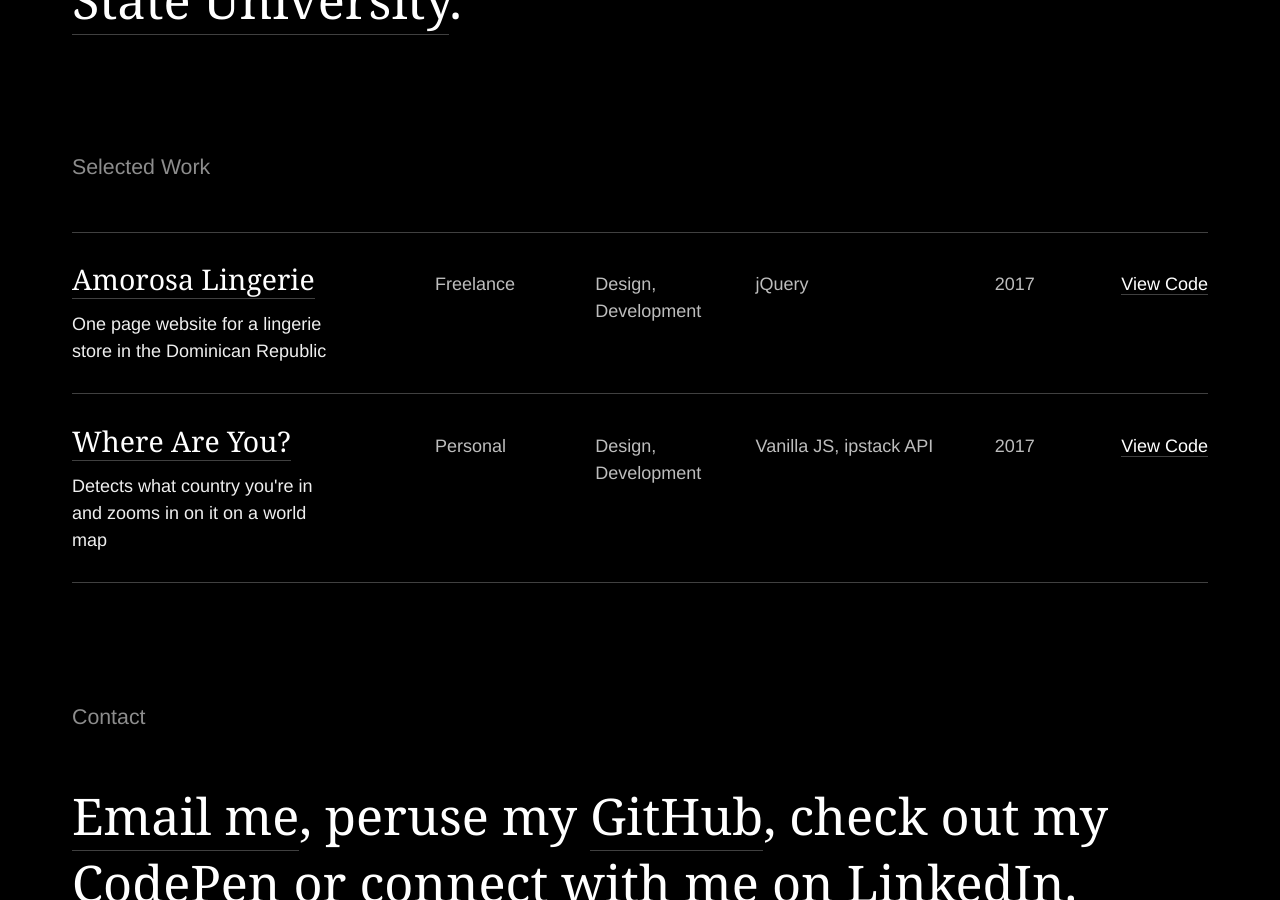
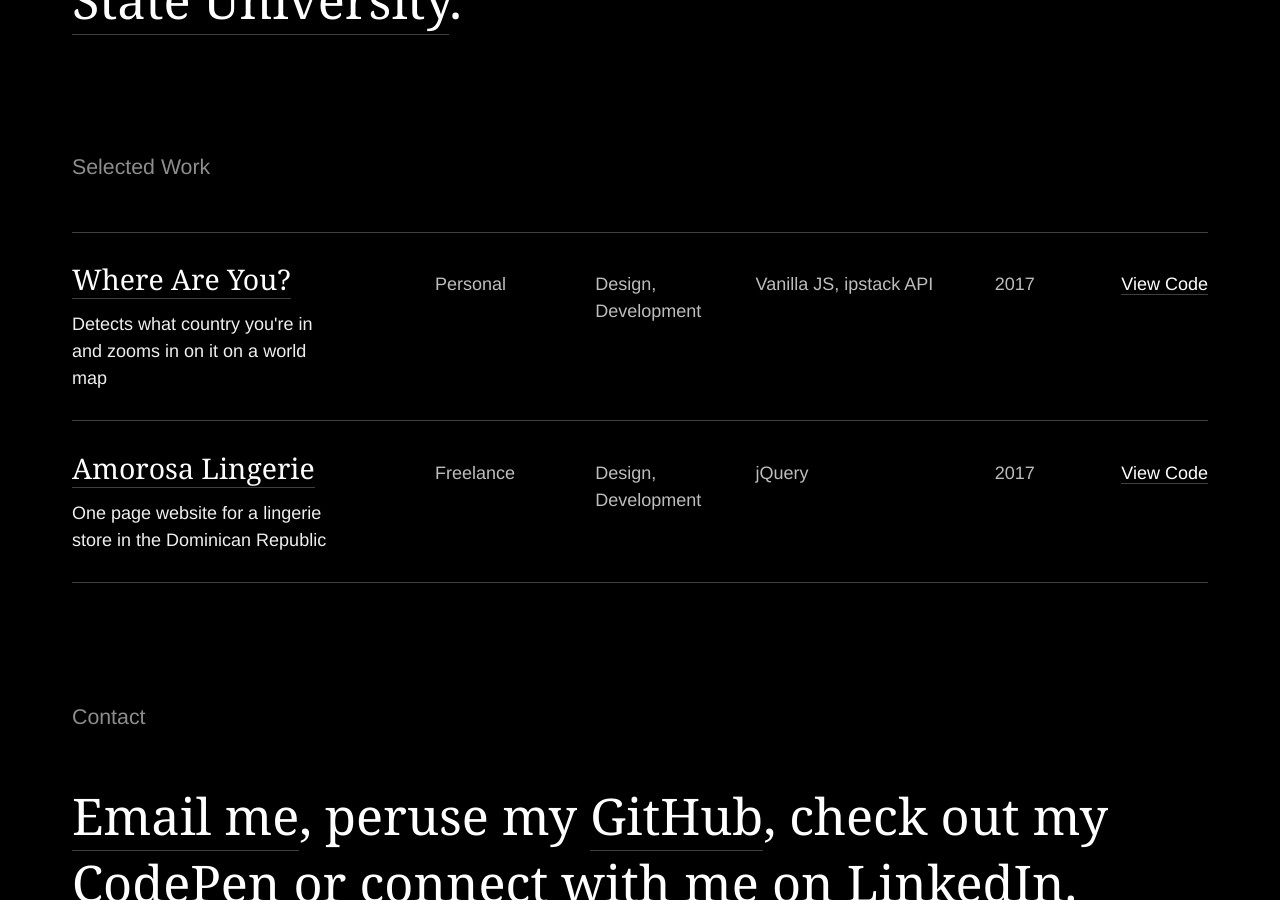
Before and after one commit to rcrespo9/portfolio-2018, a Jekyll site: the page built from index.md, in a window 1280 px wide and 900 px high, scrolled down 886 px. Built offline with Jekyll 4.4.1, drawn with Linux system fonts in a browser that asks for light colours; some web fonts are replaced.

Commit message:
selected projects order reverse

```diff
--- a/_includes/selected-projects.html
+++ b/_includes/selected-projects.html
@@ -1,5 +1,5 @@
 <ul class="c-projects">
-  {% assign items = include.projects | sort: 'year' %}
+  {% assign items = include.projects | sort: 'year' | reverse %}
   {% for project in items %}
     <li class="c-project">
       <article class="c-project__inner">
```
